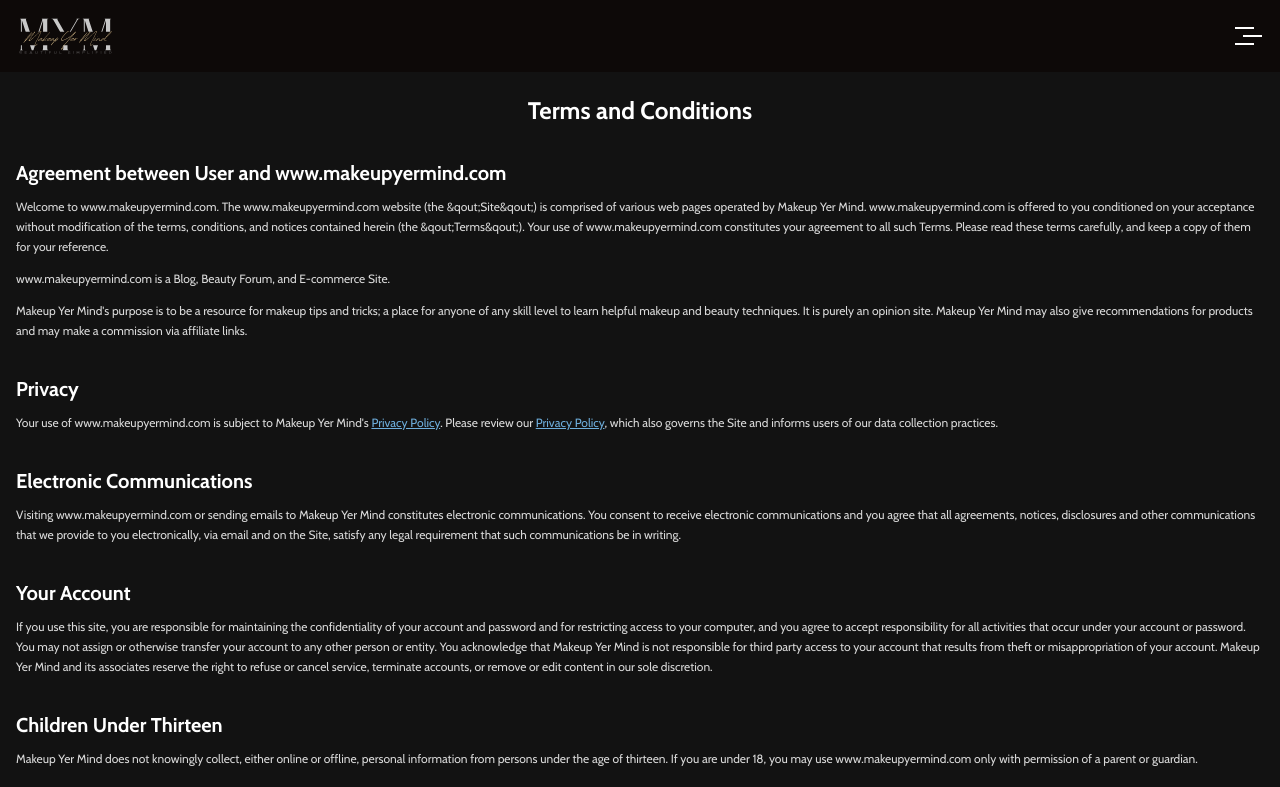
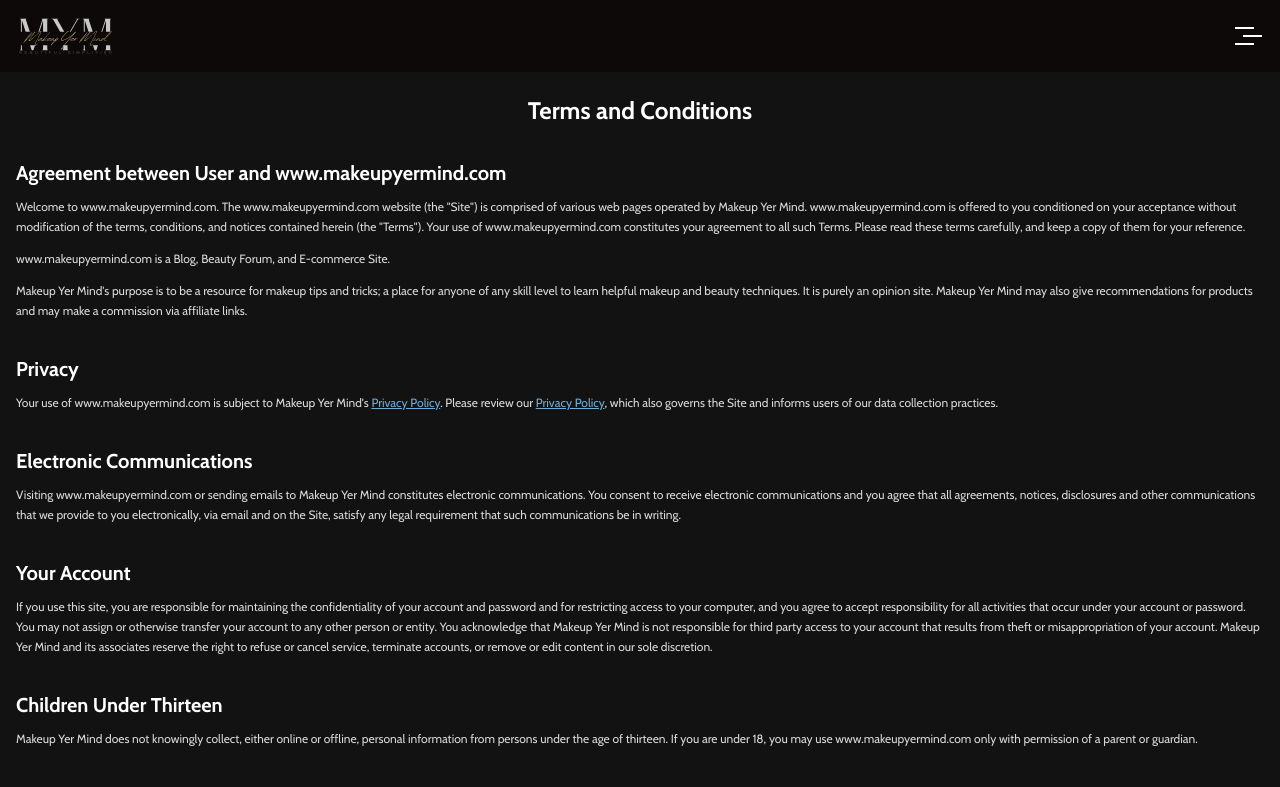
Before and after one commit to ryanbradley-webdev/makeup-yer-mind-official, a Next.js app: page /terms-and-conditions in a window 1280 px wide. Shown: the top 787 px of the page. Built offline with nearby package versions, Linux system fonts and the light colour scheme.

Commit message:
Fix spelling errors.

```diff
--- a/app/terms-and-conditions/page.tsx
+++ b/app/terms-and-conditions/page.tsx
@@ -22,7 +22,7 @@
                 </h2>
 
                 <p>
-                    Welcome to www.makeupyermind.com. The www.makeupyermind.com website (the &qout;Site&qout;) is comprised of various web pages operated by Makeup Yer Mind. www.makeupyermind.com is offered to you conditioned on your acceptance without modification of the terms, conditions, and notices contained herein (the &qout;Terms&qout;). Your use of www.makeupyermind.com constitutes your agreement to all such Terms. Please read these terms carefully, and keep a copy of them for your reference.
+                    Welcome to www.makeupyermind.com. The www.makeupyermind.com website (the &quot;Site&quot;) is comprised of various web pages operated by Makeup Yer Mind. www.makeupyermind.com is offered to you conditioned on your acceptance without modification of the terms, conditions, and notices contained herein (the &quot;Terms&quot;). Your use of www.makeupyermind.com constitutes your agreement to all such Terms. Please read these terms carefully, and keep a copy of them for your reference.
                 </p>
 
                 <p>
```
